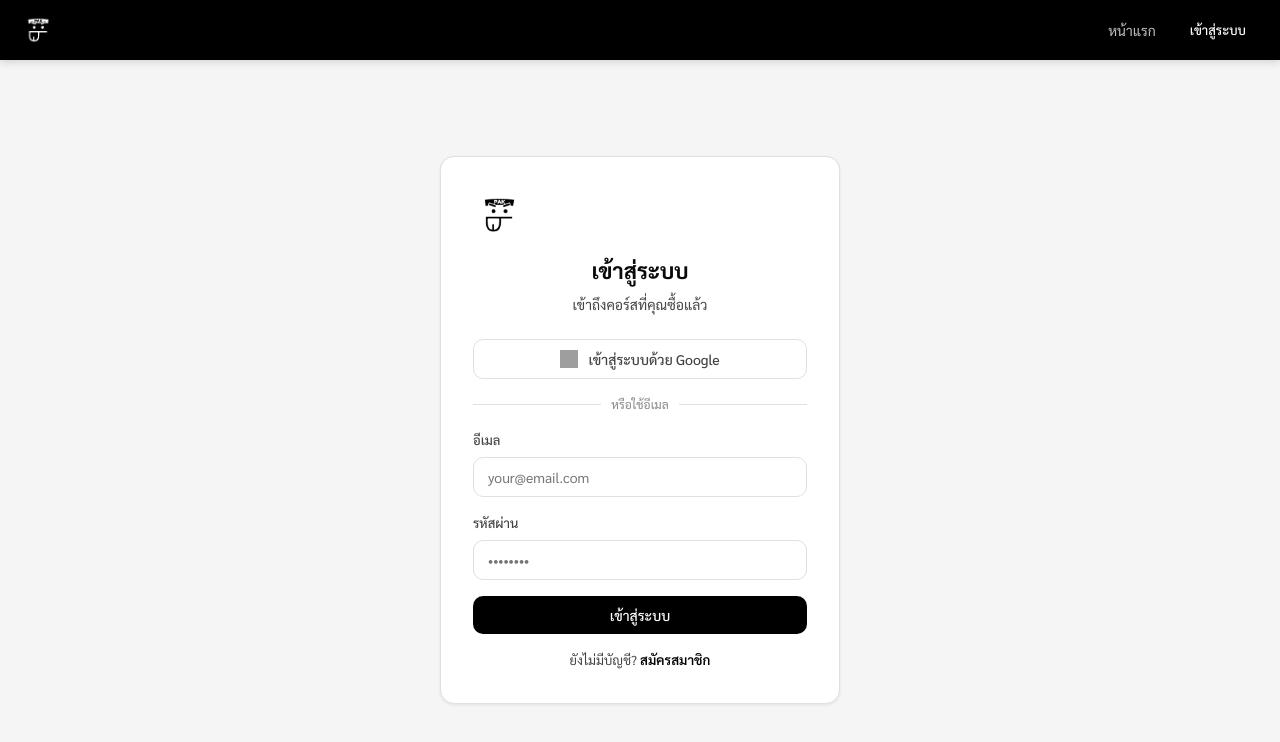
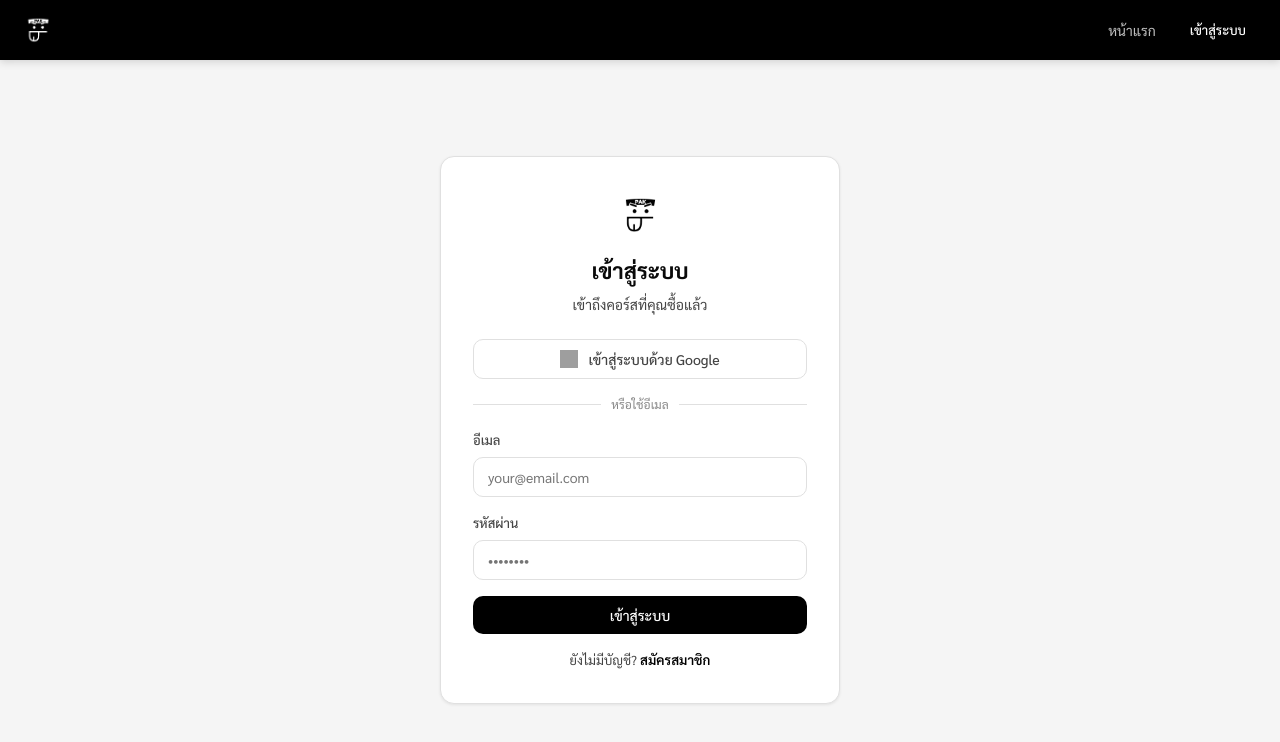
Before and after one commit to akimoto0021/course-frontend, a React (Vite) app: page /login in a window 1280 px wide. Shown: the top 742 px of the page. Built offline with nearby package versions, Linux system fonts and the light colour scheme; no server answers; grey boxes are pictures that could not be loaded; a web font is replaced by a local one.

Commit message:
fix: center logo on login page

```diff
--- a/src/pages/LoginPage.jsx
+++ b/src/pages/LoginPage.jsx
@@ -46,7 +46,7 @@ export default function LoginPage() {
 
         {/* LOGO */}
         <div style={{ textAlign:'center',marginBottom:24 }}>
-          <img src="/logo-black.png" alt="PakSup" style={{ width:52,height:52,borderRadius:12,marginBottom:12,objectFit:'contain' }} />
+          <img src="/logo-black.png" alt="PakSup" style={{ width:52,height:52,borderRadius:12,marginBottom:12,objectFit:'contain',display:'block',margin:'0 auto 12px' }} />
           <h1 style={{ fontSize:22,fontWeight:700,marginBottom:4 }}>
             {isAdmin ? '🔒 Admin Login' : tab === 'register' ? 'สมัครสมาชิก' : 'เข้าสู่ระบบ'}
           </h1>
```
